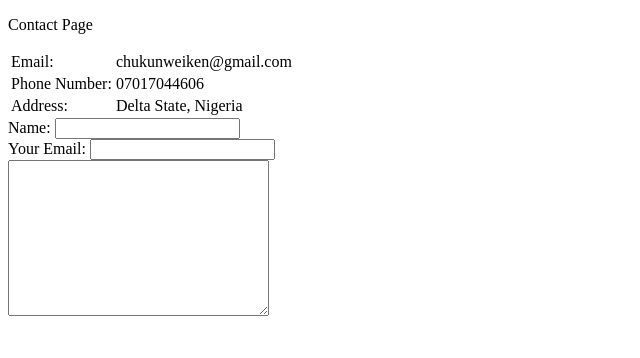
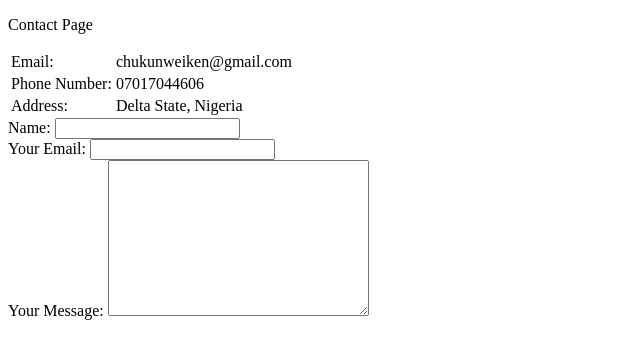
Before and after one commit to NwaoghorPraise2/My-Portfolio-Site, a plain HTML site: page contact-me.html in a window 1280 px wide. Shown: the whole page, without its empty margins (0-640 px from the left). Drawn offline with Linux system fonts and the light colour scheme.

Commit message:
mailsetup

```diff
--- a/contact-me.html
+++ b/contact-me.html
@@ -25,11 +25,12 @@
         </tbody>
     </table>
 
-    <form action="">
+    <form action="mailto:chukunweiken@gmail.com" method="post">
         <label for="">Name:</label>
         <input type="text"> <br>
         <label for="">Your Email:</label>
         <input type="email"> <br>
+        <label for="">Your Message:</label>
         <textarea name="message" id="" cols="30" rows="10"></textarea>
     </form>
 
```
